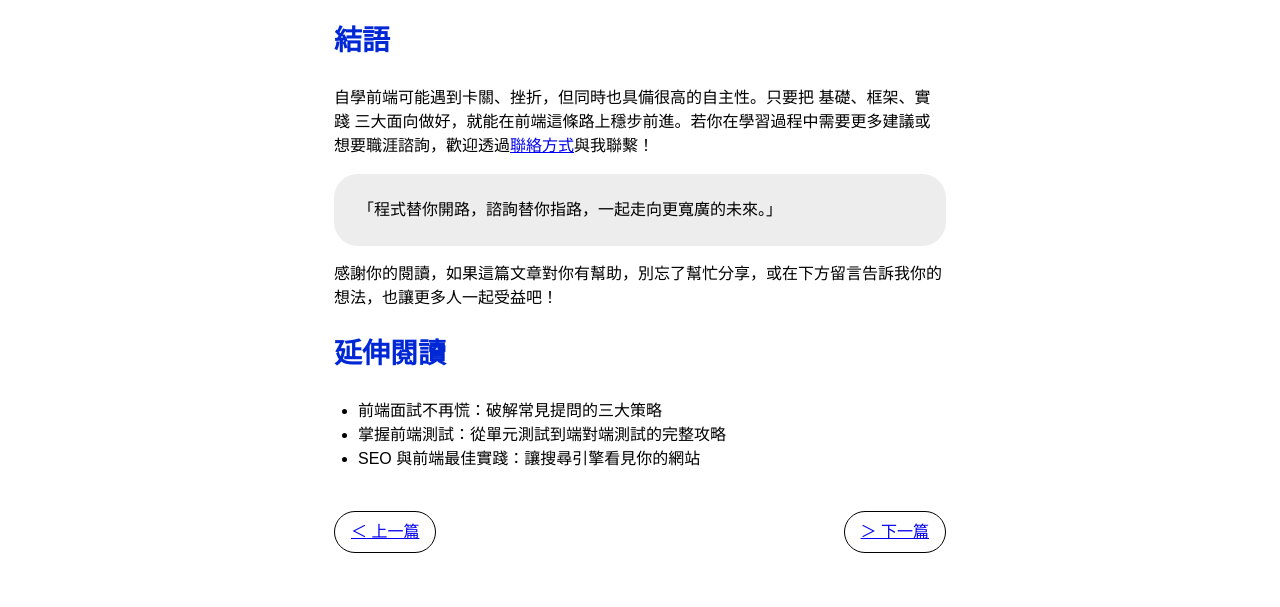
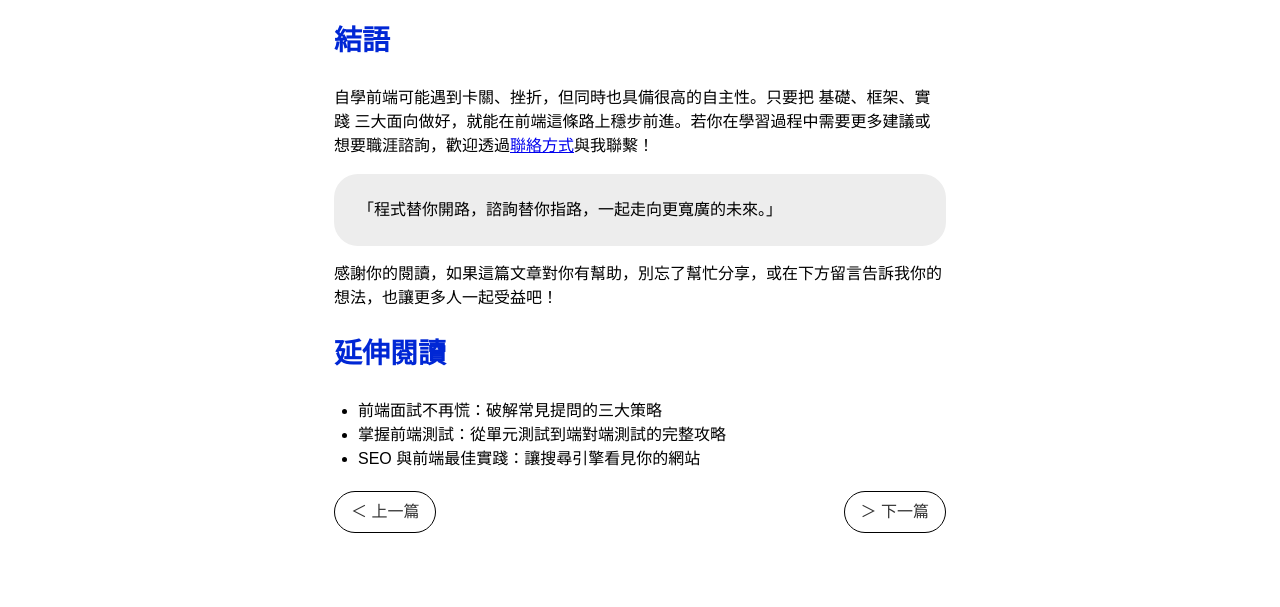
Before and after one commit to Amanda-Pan-08/finalproject, a plain HTML site: page index.html in a window 1280 px wide. Shown: the part 4399-5006 px from the top of the page. Drawn offline with Linux system fonts and the light colour scheme.

Commit message:
調整pagechange樣式

```diff
--- a/index.html
+++ b/index.html
@@ -111,8 +111,8 @@
       </ul>
     </div>
     <div class="pagefunction">
-      <p class="pagechange"><a href="#">＜ 上一篇 </a></p>
-      <p class="pagechange"><a href="#">＞ 下一篇</a></p>
+      <a href="#" class="pagechange">＜ 上一篇 </a>
+      <a href="#" class="pagechange">＞ 下一篇</a>
     </div>
   </div>
   <div class="footer">
--- a/style2.css
+++ b/style2.css
@@ -144,9 +144,10 @@ li{
   padding: 24PX;
 }
 .pagefunction{
+  width: 100%;
   display:flex;
   justify-content:space-between;
-  margin:24px auto;
+  margin: 20px auto;
 }
 .pagechange{
   display:inline-block;
@@ -165,10 +166,7 @@ li{
 .pagechange:hover{
   background-color: #dddbdb; /* 滑鼠移上去變色 */
 }
-.social-media li.img a {
-  text-decoration: none;
-  color: inherit;
-}
+
 .footer{
     /*text-align: center;
     margin: 80px 312px;*/
```
